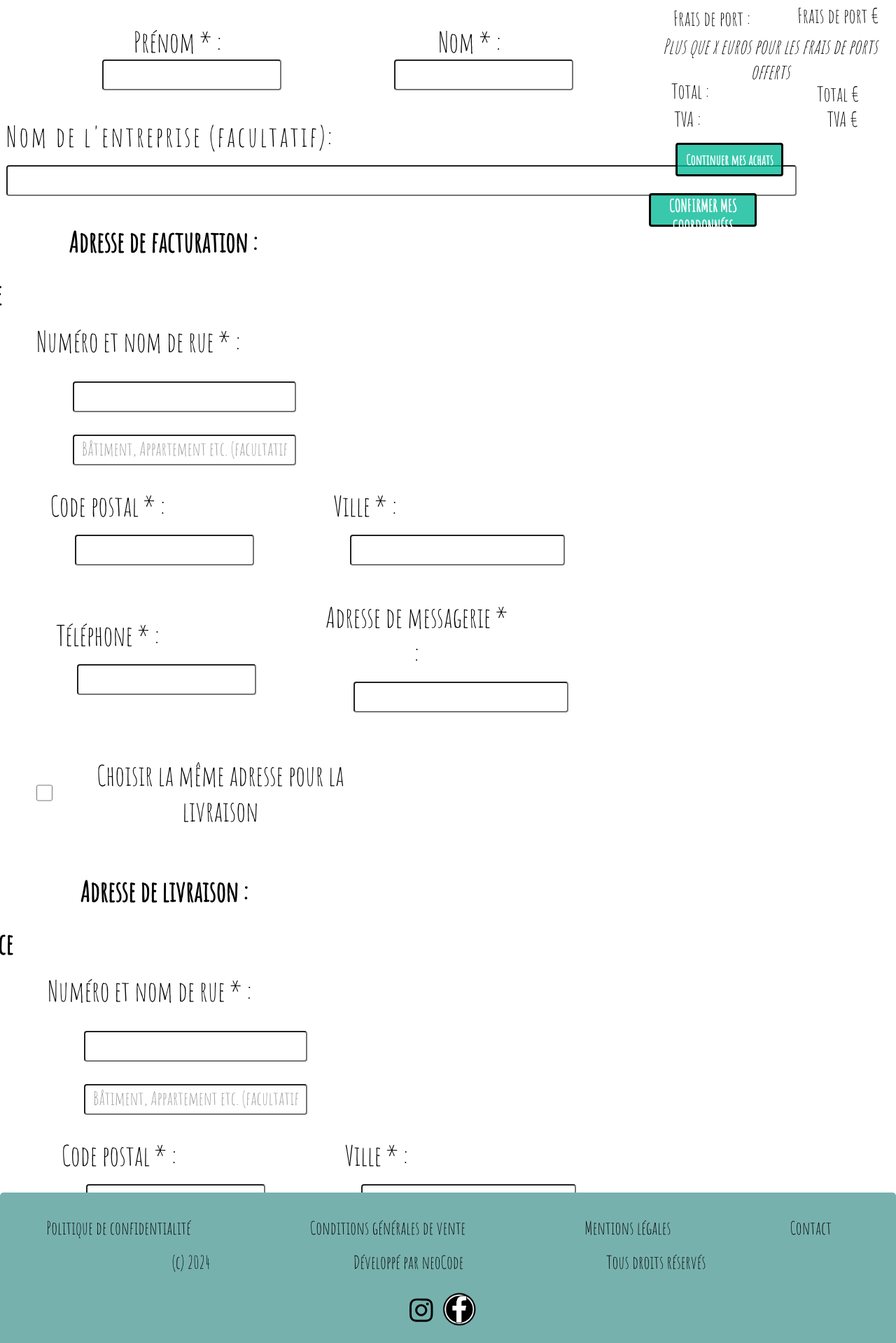
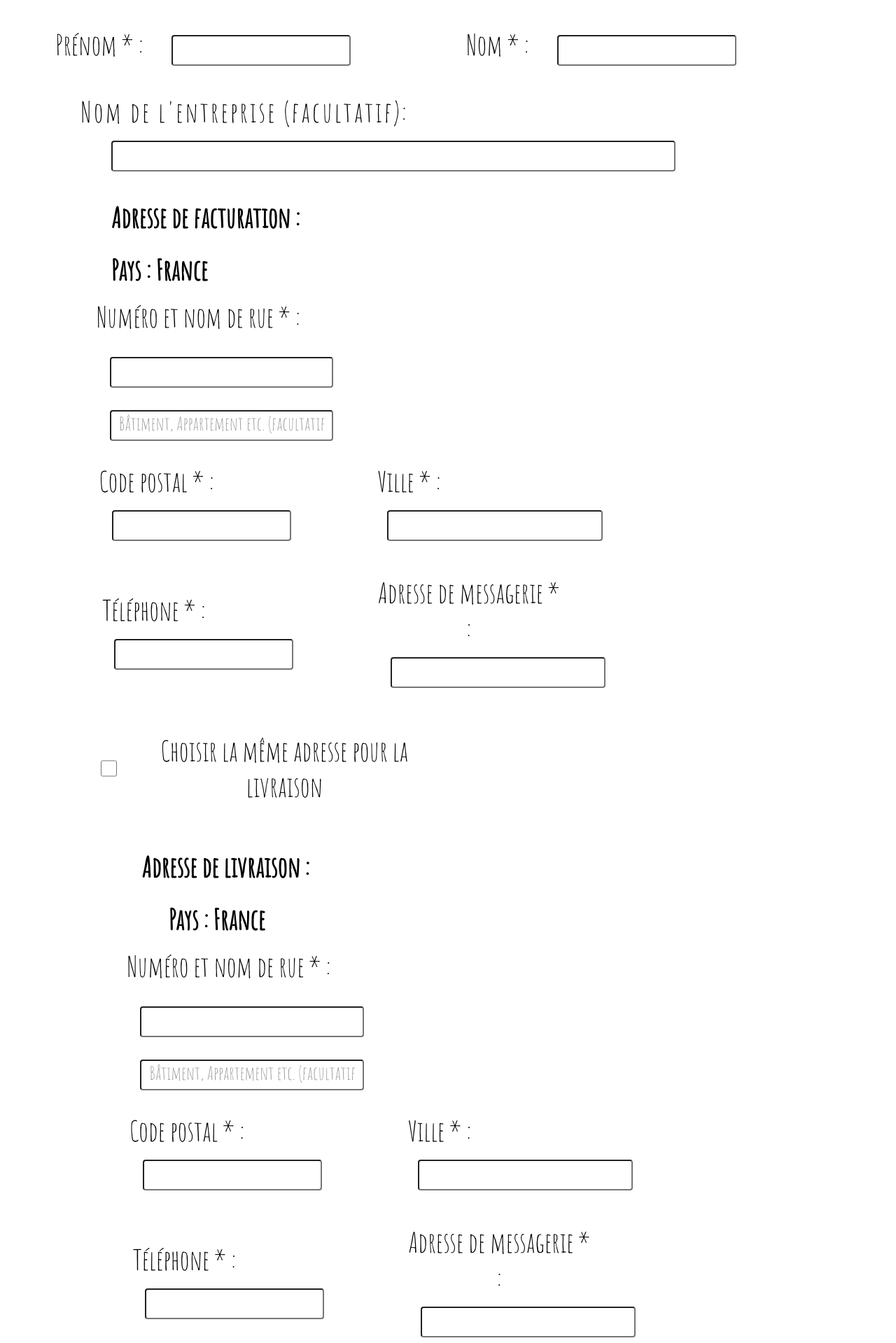
Before and after one commit to tristanlaulanie/waxandsea-front-dashboard, a React (Create React App) app: page /panier/coordonnees in a window 1280 px wide. Shown: the part 541-2460 px from the top of the page at 70% size. Built offline with nearby package versions, Linux system fonts and the light colour scheme.

Commit message:
PanierCoordonnes:Responsive:Wip

```diff
--- a/src/components/Panier/PanierCoordonnees/PanierCoordonnees.css
+++ b/src/components/Panier/PanierCoordonnees/PanierCoordonnees.css
@@ -1,6 +1,6 @@
-.PanierCoordonnes {
+.PanierCoordonnees {
     margin-top: 20vh;
-    height: 250vh;
+    height: 280vh;
     width: 99.2vw;
     padding-left: 5em;
     padding-right: 5em;
@@ -11,12 +11,13 @@
     flex-direction: row;
     align-items: right;
     justify-content: space-between;
+    flex-wrap: wrap;
 }
 
 form {
     /* border: 3px solid red; */
     position: relative;
-    top: 2vh;
+    top: 20px;
     right: -0.5%;
 }
 
@@ -31,7 +32,7 @@ form input {
     font-weight: bold;
     text-align: left;
     position: relative;
-    right: 160%;
+    right: 35%;
 }
 
 #panier_user-story {
@@ -94,7 +95,8 @@ form input {
 }
 
 #company-name_form input {
-    width: 222%;
+    /* width: 222%; */
+    width: 50vw;
     position: relative;
     left: 61%;
 }
--- /dev/null
+++ b/src/components/Panier/PanierCoordonnees/PanierCoordonneesResponsive.css
@@ -0,0 +1,109 @@
+@media screen and (width <= 1530px) {
+  #social-status_form {
+    display: flex;
+    flex-direction: column;
+    justify-content: center;
+    align-items: left;
+  }
+
+  #social-status_title {
+    position: relative;
+    left: -0.2em;
+  }
+
+  #company_name {
+    position: relative;
+  }
+
+  #company-name_form {
+    padding: 0;
+    width: 60.8em;
+    /* border: 2px solid red; */
+    display: flex;
+    flex-direction: column;
+    justify-content: center;
+    align-items: left;
+    position: relative;
+    left: -1vw;
+  }
+
+  #company-name_form_container {
+    position: relative;
+    left: -14.8vw;
+    display: flex;
+    flex-direction: column;
+    justify-content: center;
+    align-items: left;
+    flex-wrap: wrap;
+  }
+
+  #company_name_label {
+    position: sticky;
+  }
+
+  #company-name_form input {
+    position: relative;
+    left: 15vw;
+    width: 63vw;
+  }
+
+  #billing-adress_title {
+    position: relative;
+    left: -18vw;
+  }
+
+  #street-name-number label {
+    position: relative;
+    left: -13.5vw;
+  }
+
+  #postal-code label {
+    position: relative;
+    left: -3.5vw;
+  }
+
+  #billing-adress_country {
+    position: relative;
+    left: -15vw;
+  }
+
+  #billing-city label {
+    position: relative;
+    left: -8vw;
+  }
+
+  #billing_phone-number label {
+    position: relative;
+    left: -4vw;
+  }
+
+  #billing_email-adress label {
+    position: relative;
+    left: 0;
+  }
+
+  #billing_adress_form {
+    position: relative;
+    left: -3vw;
+    display: flex;
+    flex-direction: column;
+    justify-content: center;
+    align-items: left;
+  }
+
+  #delivery_adress_form {
+    position: relative;
+    left: -3vw;
+    display: flex;
+    flex-direction: column;
+    justify-content: center;
+    align-items: left;
+  }
+
+  #confirm_button button {
+    position: relative;
+    top: 4vh;
+    left: 1vw;
+    height: 10vh;
+  }
+}
--- a/src/components/Panier/PanierCoordonnees/index.js
+++ b/src/components/Panier/PanierCoordonnees/index.js
@@ -7,10 +7,11 @@ import { Link } from "react-router-dom";
 
 // CSS
 import "./PanierCoordonnees.css";
+import "./PanierCoordonneesResponsive.css";
 
 function PanierCoordonnees() {
   return (
-    <div className="PanierCoordonnes">
+    <div className="PanierCoordonnees">
       <h1>Mon Panier</h1>
       <div id="panier_user-story">
         <h2 id="panier-title-story">
@@ -24,10 +25,8 @@ function PanierCoordonnees() {
       </div>
       <container id="mon-panier_coordonnees-commande">
         <form>
-          {/* Form content here */}
-          <div>
+          <div id="social-status_form">
             <h3 id="social-status_title">Dénomination sociale :</h3>
-          </div>
             <section id="firstname-lastname_form">
               <div>
                 <label htmlFor="first_name">Prénom * :</label>
@@ -39,17 +38,86 @@ function PanierCoordonnees() {
               </div>
             </section>
             <section id="company-name_form">
-            <label htmlFor="company_name">
+              <div id="company-name_form_container">
+                <label id="company_name_label" htmlFor="company_name">
                   Nom de l'entreprise (facultatif):
                 </label>
-            <input type="text" id="company_name" name="company_name" />
+                <input type="text" id="company_name_input" name="company_name" />
+              </div>
             </section>
+          </div>
           <section id="billing-form">
             <div id="billing-adress_form">
               <h1 id="billing-adress_title">Adresse de facturation :</h1>
+              <section id="billing_adress_form">
                 <h2 id="billing-adress_country">
                   Pays : <strong>France</strong>
                 </h2>
+                <div id="street-name-number">
+                  <label htmlFor="billing_address">
+                    Numéro et nom de rue * :
+                  </label>
+                  <input
+                    type="text"
+                    id="billing_address"
+                    name="billing_address"
+                  />
+                  <input
+                    id="building"
+                    type="text"
+                    name="building"
+                    placeholder="Bâtiment, Appartement etc. (facultatif)"
+                  />
+                </div>
+                <section id="billing_city_postal-code">
+                  <div id="postal-code">
+                    <label htmlFor="billing_postal_code">Code postal * :</label>
+                    <input
+                      type="text"
+                      id="billing_postal_code"
+                      name="billing_postal_code"
+                    />
+                  </div>
+                  <div id="billing-city">
+                    <label htmlFor="billing_city">Ville * :</label>
+                    <input type="text" id="billing_city" name="billing_city" />
+                  </div>
+                </section>
+                <section id="billing_email_phone-number">
+                  <div id="billing_phone-number">
+                    <label htmlFor="billing_phone">Téléphone * :</label>
+                    <input
+                      type="text"
+                      id="billing_phone"
+                      name="billing_phone"
+                    />
+                  </div>
+                  <div id="billing_email-adress">
+                    <label htmlFor="billing_email">
+                      Adresse de messagerie * :
+                    </label>
+                    <input
+                      type="email"
+                      id="billing_email"
+                      name="billing_email"
+                    />
+                  </div>
+                </section>
+              </section>
+            </div>
+            <div id="delivery_same-adress">
+              <input type="checkbox" id="same_address" name="same_address" />
+              <label htmlFor="same_address">
+                Choisir la même adresse pour la livraison
+              </label>
+            </div>
+          </section>
+          <div id="delivery-adress_form">
+            <h1 id="billing-adress_title">Adresse de livraison :</h1>
+            <h2 id="billing-adress_country">
+              Pays : <strong>France</strong>
+            </h2>
+            <section id="delivery_adress_form">
               <div id="street-name-number">
                 <label htmlFor="billing_address">
                   Numéro et nom de rue * :
@@ -92,52 +160,6 @@ function PanierCoordonnees() {
                   <input type="email" id="billing_email" name="billing_email" />
                 </div>
               </section>
-            </div>
-            <div id="delivery_same-adress">
-              <input type="checkbox" id="same_address" name="same_address" />
-              <label htmlFor="same_address">
-                Choisir la même adresse pour la livraison
-              </label>
-            </div>
-          </section>
-          <div id="delivery-adress_form">
-            <h1 id="billing-adress_title">Adresse de livraison :</h1>
-            <h2 id="billing-adress_country">
-              Pays : <strong>France</strong>
-            </h2>
-            <div id="street-name-number">
-              <label htmlFor="billing_address">Numéro et nom de rue * :</label>
-              <input type="text" id="billing_address" name="billing_address" />
-              <input
-                id="building"
-                type="text"
-                name="building"
-                placeholder="Bâtiment, Appartement etc. (facultatif)"
-              />
-            </div>
-            <section id="billing_city_postal-code">
-              <div id="postal-code">
-                <label htmlFor="billing_postal_code">Code postal * :</label>
-                <input
-                  type="text"
-                  id="billing_postal_code"
-                  name="billing_postal_code"
-                />
-              </div>
-              <div id="billing-city">
-                <label htmlFor="billing_city">Ville * :</label>
-                <input type="text" id="billing_city" name="billing_city" />
-              </div>
-            </section>
-            <section id="billing_email_phone-number">
-              <div id="billing_phone-number">
-                <label htmlFor="billing_phone">Téléphone * :</label>
-                <input type="text" id="billing_phone" name="billing_phone" />
-              </div>
-              <div id="billing_email-adress">
-                <label htmlFor="billing_email">Adresse de messagerie * :</label>
-                <input type="email" id="billing_email" name="billing_email" />
-              </div>
             </section>
           </div>
         </form>
--- a/src/components/Panier/PanierProduit/PanierProduit.css
+++ b/src/components/Panier/PanierProduit/PanierProduit.css
@@ -188,7 +188,7 @@ h1 {
     font-weight: bold;
     position: relative;
     left: 14vw;
-    top: -10vh;
+    top: -9vh;
     border: 1px dashed black;
     width: 7vw;
 }
```
Lines whose indentation alone changed are shown as unchanged.
